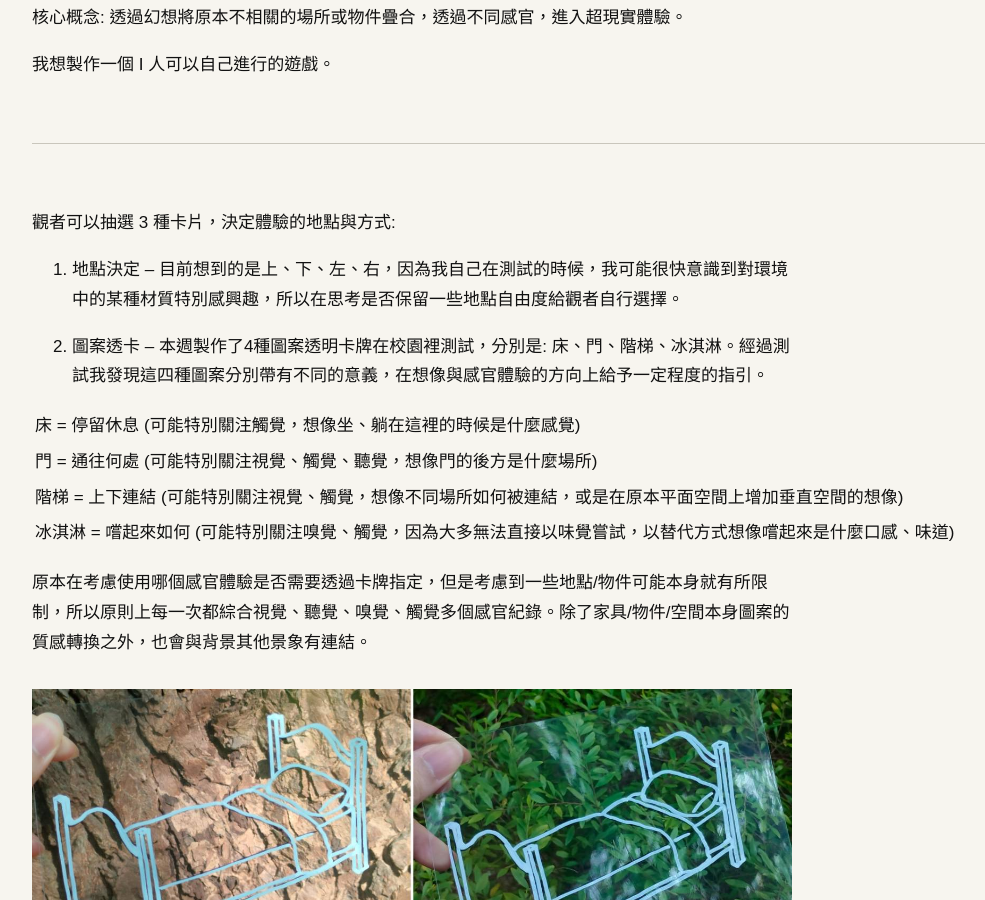
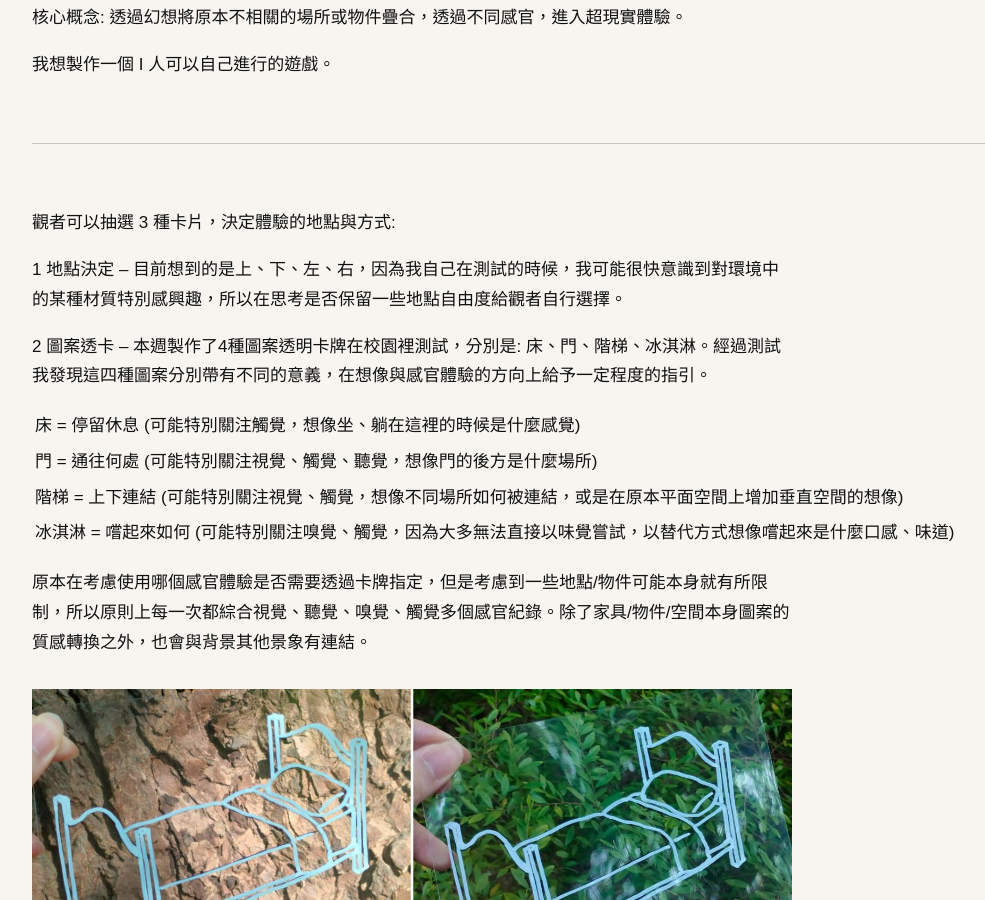
Before and after one commit to ivyjih/fieldworkarchive, a Jekyll site: the page built from weeks/week-08.md, in a window 1280 px wide and 900 px high, scrolled down 499 px. Shown: the whole window, without its empty margins (48-1033 px from the left). Built offline with Jekyll 4.4.1, drawn with Linux system fonts in a browser that asks for light colours; some of the changed text lies outside the part shown.

Commit message:
Update week-08.md

```diff
--- a/weeks/week-08.md
+++ b/weeks/week-08.md
@@ -18,9 +18,9 @@ permalink: /weeks/week-08/
 
 觀者可以抽選 3 種卡片，決定體驗的地點與方式:
 
-1. 地點決定 -- 目前想到的是上、下、左、右，因為我自己在測試的時候，我可能很快意識到對環境中的某種材質特別感興趣，所以在思考是否保留一些地點自由度給觀者自行選擇。
+1 地點決定 -- 目前想到的是上、下、左、右，因為我自己在測試的時候，我可能很快意識到對環境中的某種材質特別感興趣，所以在思考是否保留一些地點自由度給觀者自行選擇。
 
-2. 圖案透卡 -- 本週製作了4種圖案透明卡牌在校園裡測試，分別是: 床、門、階梯、冰淇淋。經過測試我發現這四種圖案分別帶有不同的意義，在想像與感官體驗的方向上給予一定程度的指引。
+2 圖案透卡 -- 本週製作了4種圖案透明卡牌在校園裡測試，分別是: 床、門、階梯、冰淇淋。經過測試我發現這四種圖案分別帶有不同的意義，在想像與感官體驗的方向上給予一定程度的指引。
 
 | 床 = 停留休息 (可能特別關注觸覺，想像坐、躺在這裡的時候是什麼感覺)
 
@@ -40,7 +40,7 @@ permalink: /weeks/week-08/
 
 ![冰]({{ '/assets/images/test041102.jpg' | relative_url }})
 
-3. 情境補充 -- 給觀者抽選情境小故事幫助想像體驗更完整，這部分還在構思中。
+3 情境補充 -- 給觀者抽選情境小故事幫助想像體驗更完整，這部分還在構思中。
 
 -------
 
```
